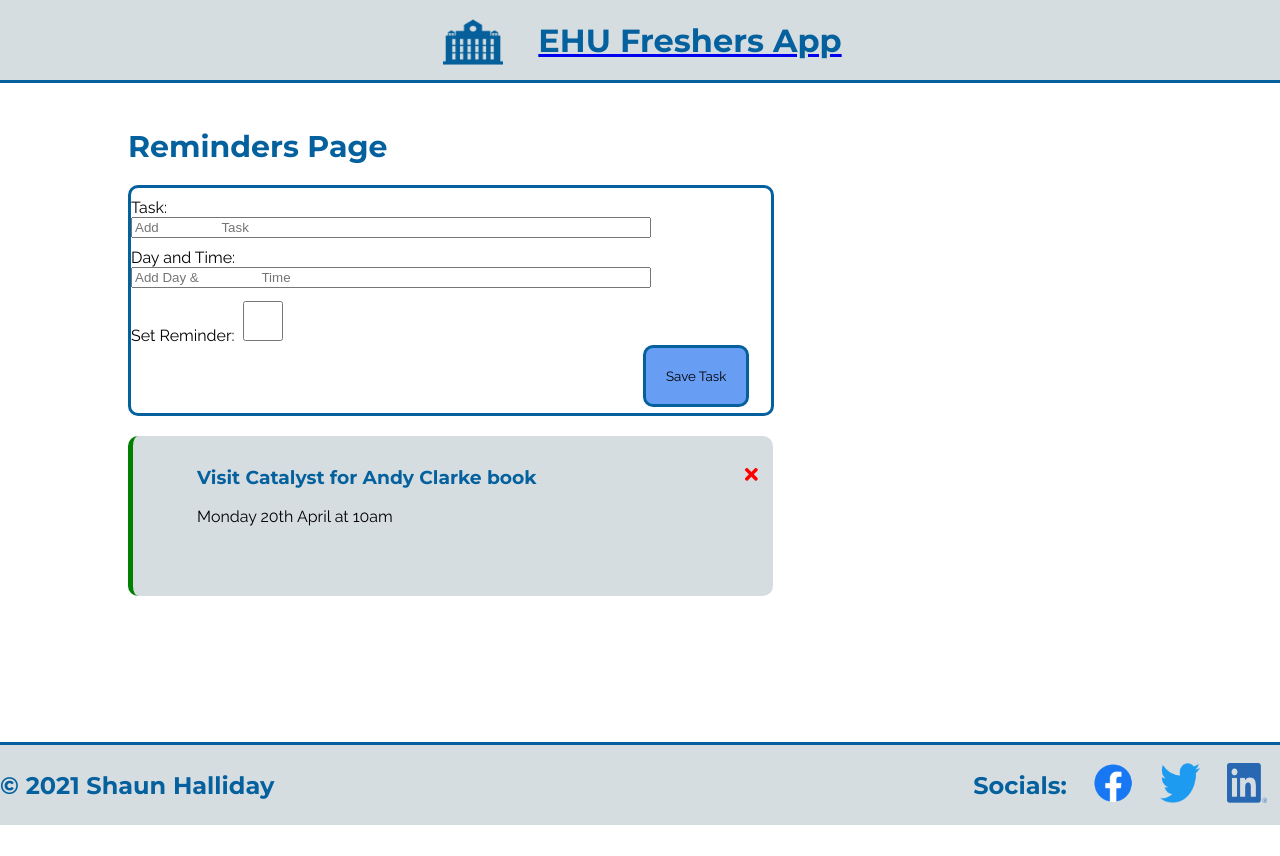
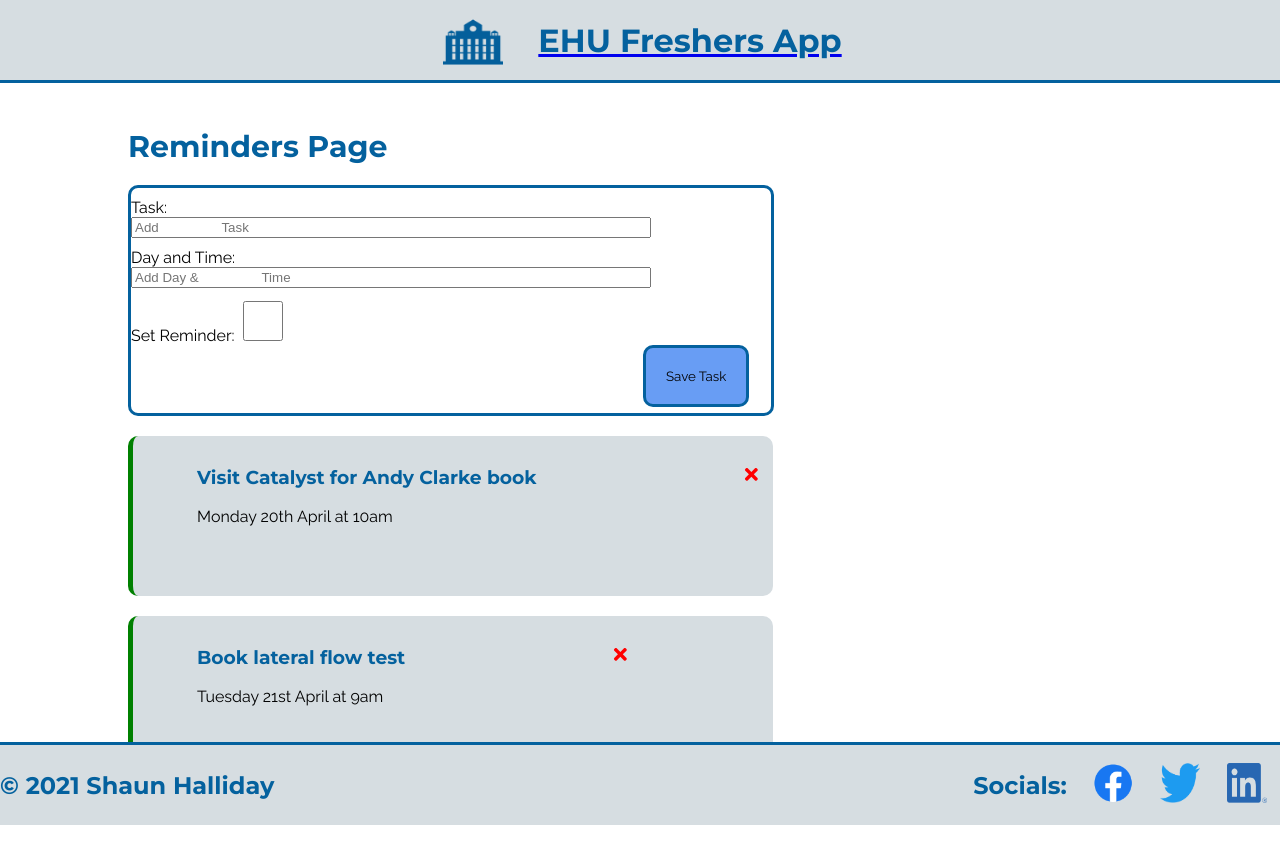
Before and after one commit to smolCat1512/React-Freshers-App, a React (Create React App) app: page /calendar in a window 1280 px wide. Before the commit the page ends 800 px from the top, so only its background shows below. Built offline with nearby package versions, Linux system fonts and the light colour scheme; data requests are answered from the project's data file.

Commit message:
Json data now feed in to display reminders/tasks on reminder tab, next step is allowing delete and add from page

```diff
--- a/src/components/tasks.js
+++ b/src/components/tasks.js
@@ -25,7 +25,8 @@
     return (
         <div>
           {tasks.map((task) => (
-              <Task key={task.id}
+              <Task
+              key={task.id}
               task={task}
               onDelete={onDelete}
               onToggle={onToggle} />
--- a/src/pages/Calendar.js
+++ b/src/pages/Calendar.js
@@ -1,20 +1,29 @@
 import React from "react"
 import '../App.css';
 import Tasks from '../components/Tasks'
-import { useState } from 'react'
+import { useState, useEffect } from 'react'
 import AddTasks from '../components/AddTask'
 
     function Calendar() {
 
-            const [showAddTask, setShowAddTask] = useState(true)
-            const [tasks, setTasks] = useState([
-                {
-                    id: 1,
-                    text: "Visit Catalyst for Andy Clarke book",
-                    day: "Monday 20th April at 10am",
-                    reminder: true
-                }
-            ])
+        const [showAddTask] = useState(true)
+        const [tasks, setTasks] = useState([])
+
+        useEffect(() => {
+            const getTasks = async () => {
+                const tasksFromServer = await fetchTasks()
+                setTasks(tasksFromServer)
+            }
+            getTasks()
+        }, [])
+
+        // Fetch Reminders/Tasks
+        const fetchTasks = async () => {
+            const res = await fetch('http://localhost:5000/tasks')
+                const data = await res.json()
+
+        return data
+    }
 
     // Add Task
     const addTask = (task) => {
@@ -37,13 +46,6 @@
         <main className="fade-in">
             <h1>Reminders Page</h1>
 
-            {/* <Head title='Reminder Tracker'/> */}
-
-            {/* <Head onAdd={() => setShowAddTask(!showAddTask)} /> */}
-
-            {/* <button onAdd={() => setShowAddTask(!showAddTask)}
-            onClick={onAdd} >Add</button> */}
-
             <div className="taskSetter">
 
             {showAddTask && <AddTasks onAdd={addTask}/>}
--- a/tasks.json
+++ b/tasks.json
@@ -5,6 +5,12 @@
       "text": "Visit Catalyst for Andy Clarke book",
       "day": "Monday 20th April at 10am",
       "reminder": true
+    },
+    {
+      "id": 2,
+      "text": "Book lateral flow test",
+      "day": "Tuesday 21st April at 9am",
+      "reminder": true
     }
   ]
 }
```
